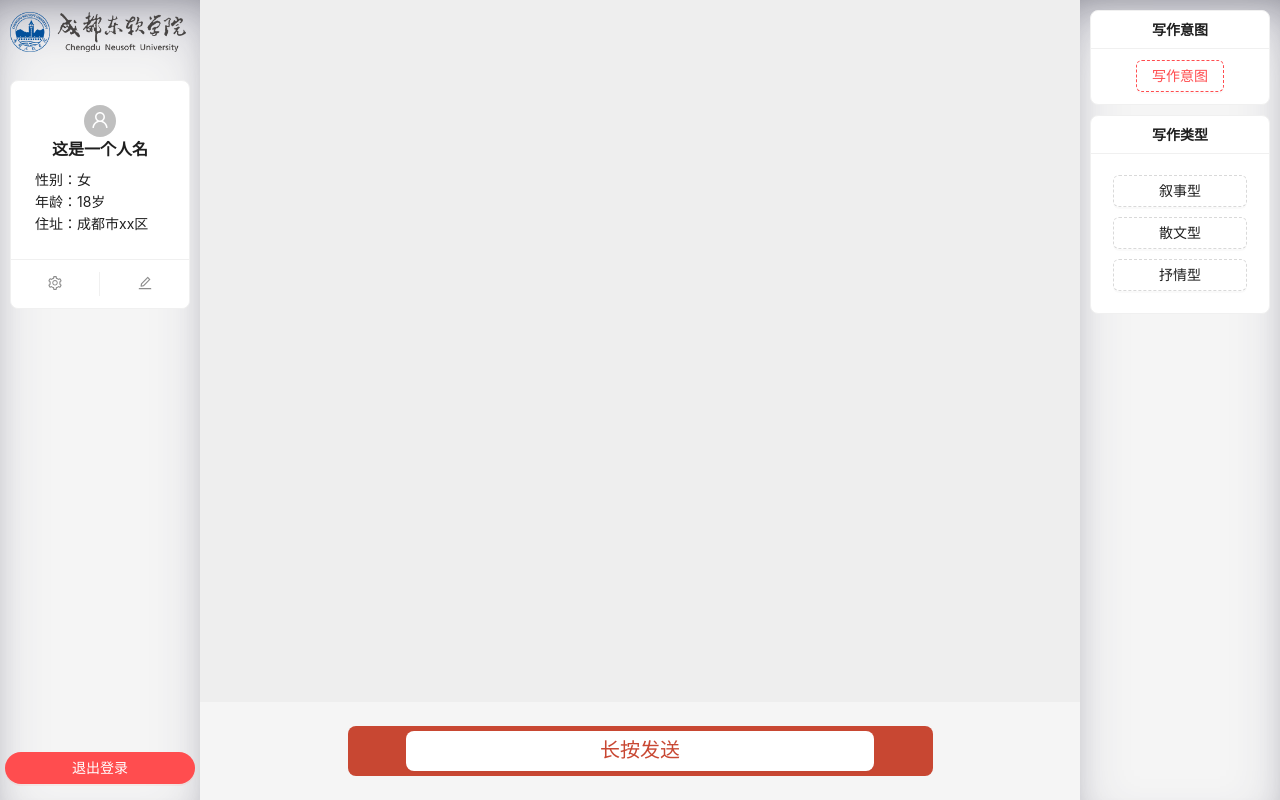
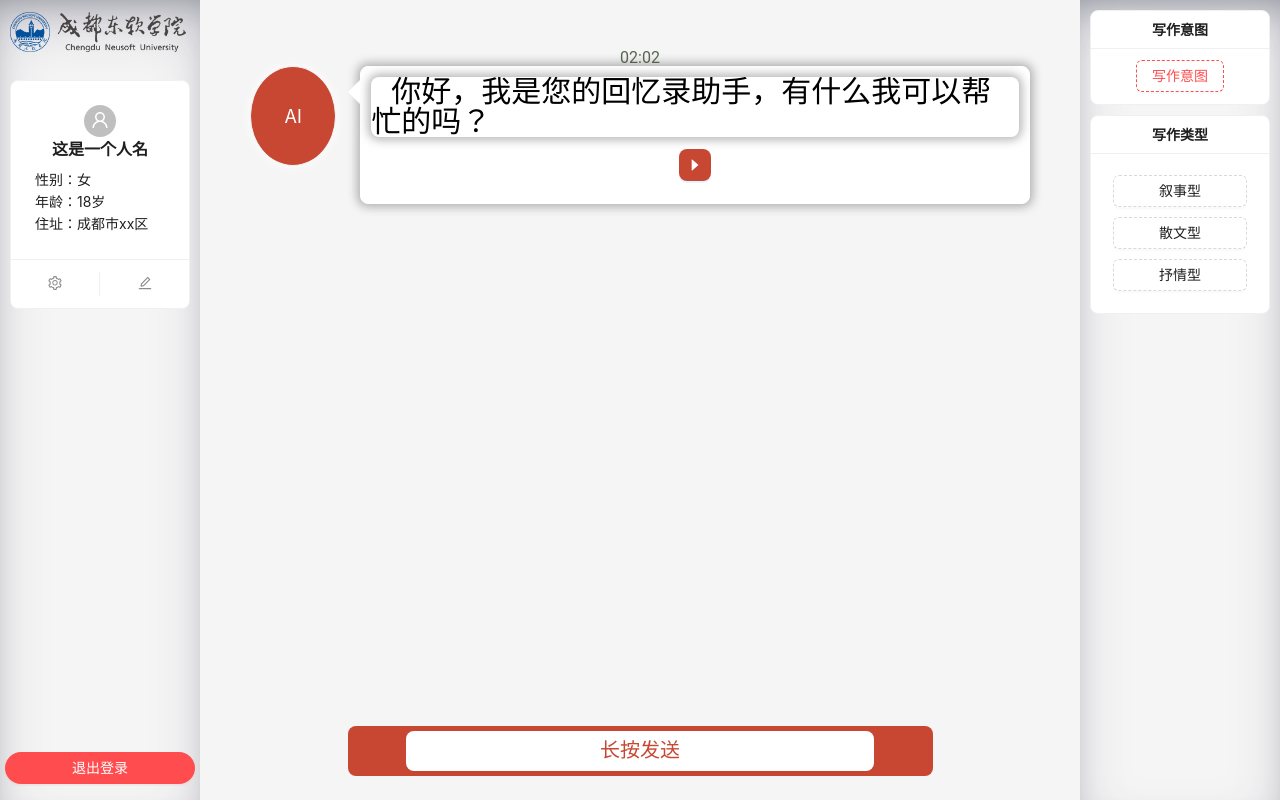
Before and after one commit to lxr1226/collection_of_memories, a Vue app: page /#/MainPage in a window 1280 px wide. Built offline with nearby package versions, Linux system fonts and the light colour scheme.

Commit message:
更新一进页面就出现AI助手

```diff
--- a/package.json
+++ b/package.json
@@ -13,6 +13,8 @@
     "format": "prettier --write src/"
   },
   "dependencies": {
+    "@ant-design/icons-vue": "^7.0.1",
+    "ant-design-icons": "^1.3.3",
     "ant-design-vue": "^4.1.2",
     "axios": "^1.6.8",
     "normalize": "^0.3.1",
--- a/src/components/mains/main-page/content/Content.vue
+++ b/src/components/mains/main-page/content/Content.vue
@@ -1,8 +1,8 @@
 <template>
   <div class="box">
     <div class="head-portrait">
-      <div v-for="(content, isAI, index) in combinedContents" :key="index">
-        <div v-if="index % 2 !== 0 && isAI">
+      <div v-for="(content,index) in combinedContents" :key="index">
+        <div v-if="index % 2 === 0 ">
           <AI :newContent="content" />
         </div>
         <div v-else>
@@ -29,41 +29,6 @@ const props = defineProps({
   }
 })
 
-// 对话框内容数组
-const dialogContents = ref<string[]>([])
-
-// 添加新的对话框内容，并根据对话框类型和前一个对话框的类型来确定位置
-const addDialog = (content: string, isAI: boolean) => {
-  // 如果数组为空，直接添加对话框内容
-  if (dialogContents.value.length === 0) {
-    dialogContents.value.push(content)
-    // 更新合并后的对话内容数组
-    updateCombinedContents()
-  } else {
-    // 获取前一个对话框的类型
-    const prevIsAI = isAIAtIndex(dialogContents.value.length - 1)
-    // 检查前一个对话框的类型和当前对话框的类型是否相同
-    if (prevIsAI !== isAI) {
-      // 如果相同，则将内容添加到上一个对话框里
-      dialogContents.value[dialogContents.value.length - 1] = content
-      updateCombinedContents()
-    } else {
-      // 如果不同类型，则添加对话框内容
-      dialogContents.value.push(content)
-      updateCombinedContents()
-    }
-  }
-}
-
-// 根据索引判断对话框类型（AI 或 User）
-const isAIAtIndex = (index: number) => {
-  console.log(index)
-  return index % 2 === 0
-}
-
-// 合并对话框内容数组
-const combinedContents = ref<string[]>([])
-
 // 监听 props 中的 receivedData 和 isAI 的变化，以便更新对话内容
 watch(
   () => props.receivedData,
@@ -74,10 +39,60 @@ watch(
   }
 )
 
-// 更新合并的对话内容数组
-const updateCombinedContents = () => {
-  combinedContents.value = []
-  combinedContents.value.push(...dialogContents.value)
+// 存储 AI 对话框和user对话框的内容数组
+const aiContents = ref<string[]>(['你好，我是您的回忆录助手，有什么我可以帮忙的吗？']);
+const userContents = ref<string[]>([]);
+
+// 将 AI 对话框内容和用户对话框内容交错合并
+const combinedContents = ref<string[]>([]);
+
+const maxLength = Math.max(aiContents.value.length, userContents.value.length);
+
+for (let i = 0; i < maxLength; i++) {
+  if (i % 2 === 0) {
+    // 偶数索引，添加 AI 对话框内容
+    if (aiContents.value[i]) {
+      combinedContents.value.push(aiContents.value[i]);
+    }
+  } else {
+    // 奇数索引，添加用户对话框内容
+    if (userContents.value[i]) {
+      combinedContents.value.push(userContents.value[i]);
+    }
+  }
+}
+// 上一个对话框的类型，默认为用户对话框
+let lastDialogType: string | null = 'AI';
+// 添加对话框
+function addDialog(newValue:string,isAI:boolean) {
+  const currentDialogType = isAI ? 'AI' : 'User';
+
+  if (currentDialogType === lastDialogType) {
+    // 如果当前对话框类型与上一个对话框类型相同，则将新内容追加到上一个对话框中
+    if (currentDialogType === 'AI') {
+      aiContents.value[aiContents.value.length - 1] =  newValue;
+    } else {
+      userContents.value[userContents.value.length - 1] = newValue;
+    }
+  } else {
+    // 如果当前对话框类型与上一个对话框类型不同，则创建新的对话框
+    if (isAI) {
+      aiContents.value.push(newValue);
+      lastDialogType = 'AI';
+    } else {
+      userContents.value.push(newValue);
+      lastDialogType = 'User';
+    }
+  }
+  updateCombinedContents();
+}
+
+function updateCombinedContents() {
+  combinedContents.value = [];
+  for (let i = 0; i < Math.max(aiContents.value.length, userContents.value.length); i++) {
+    if (aiContents.value[i]) combinedContents.value.push(aiContents.value[i]);
+    if (userContents.value[i]) combinedContents.value.push(userContents.value[i]);
+  }
 }
 // 暴露给父组件的方法
 defineExpose({ addDialog })
--- a/src/components/mains/main-page/content/content-page/Ai.vue
+++ b/src/components/mains/main-page/content/content-page/Ai.vue
@@ -12,7 +12,7 @@
               </span>
             </div>
             <div class="custom-tooltip-button">
-              <VoiceButton :content="tooltip.content" />
+              <VoiceButton :content="tooltip.content"/>
             </div>
           </div>
         </div>
@@ -23,6 +23,7 @@
   <script setup lang="ts">
   import {ref, onMounted, watch, defineComponent, onUpdated} from 'vue';
   import {Avatar as AAvatar, Popconfirm as APopconfirm} from 'ant-design-vue';
+  import { CaretRightOutlined } from '@ant-design/icons'
   import VoiceButton from '../content-page/VoiceButton.vue';
   import Time from '../content-page/Time.vue'
 
--- a/src/components/mains/main-page/content/content-page/VoiceButton.vue
+++ b/src/components/mains/main-page/content/content-page/VoiceButton.vue
@@ -1,21 +1,23 @@
 <template>
   <div>
-    <a-button
+    <Button
       v-for="(button, index) in buttons"
       :key="index"
-      type="default"
-      :style="{ backgroundColor: '#c84732', borderRadius: '8px', color: '#fff' }"
+      type="primary"
+      :style="{ backgroundColor:button.active ?button.styles.bgplay:button.styles.bgpause , borderRadius: '8px', color: '#fff' }"
       @click="toggleButtonStyle(button)"
-      >播放
-      <CaretRightOutlined />
-    </a-button>
+      :icon="button.active ? button.icons.pause : button.icons.play"
+      >
+    </Button>
   </div>
+
 </template>
 
 <script setup lang="ts">
 import { ref, onMounted } from 'vue'
-import { Button as AButton } from 'ant-design-vue'
-import { CaretRightOutlined } from '@ant-design/icons'
+import { Button } from 'ant-design-vue'
+import { h } from 'vue';
+import { CaretRightOutlined ,PauseOutlined} from '@ant-design/icons-vue'
 import { defineProps } from 'vue'
 const textToSynthesize = ref('')
 const player = ref<HTMLAudioElement | null>(null)
@@ -54,23 +56,24 @@ async function Play() {
 const buttons = ref([
   {
     id: 1,
-    style: {
-      backgroundColor: '#c84732',
-      iconName: 'play' // 默认
+    styles: {
+      bgplay: '#56684f',
+      bgpause: '#c84732',
+    },
+    icons: {
+      play: h(CaretRightOutlined), // 播放图标
+      pause: h(PauseOutlined) // 暂停图标
     },
     active: false // 初始状态为非激活状态
   }
-  // 可以添加更多的按钮数据
 ])
 
 // 点击按钮时切换样式的函数
 const toggleButtonStyle = (button: { active: boolean; id: number }) => {
   if (button.active) {
-    //handleStop();
     pauseAudio()
   } else {
     // 如果按钮是非激活状态，则切换到新样式
-    //handleSpeak();
     synthesizeAndPlay(button.id, button.active)
   }
   // 切换按钮状态
@@ -79,8 +82,7 @@ const toggleButtonStyle = (button: { active: boolean; id: number }) => {
 // 定义全局变量 audio
 let audio: any
 async function synthesizeAndPlay(buttonId: number, active: boolean) {
-  const buttonsValue = buttons.value // 获取 buttons 的原始值
-  const button = buttonsValue.find((b) => b.id === buttonId) // 根据 id 获取对应的按钮数据
+  const button = buttonId
   if (!props.content) {
     alert('Please enter some text to synthesize.')
     return
--- a/src/components/mains/main-page/footer/VoiceInput.vue
+++ b/src/components/mains/main-page/footer/VoiceInput.vue
@@ -83,7 +83,8 @@ function recStop() {
 // 设置请求头
 const config = {
   headers: {
-    'Content-Type': 'application/octet-stream'
+    'Content-Type': 'application/octet-stream',
+    'Authorization':'bearer'
   }
 }
 // 封装发送Base64编码的录音数据到后端的方法
@@ -91,7 +92,7 @@ const sendDataToBackend = (wavBlob:Blob) => {
   axios.post('http://47.108.144.113:8906/transcribeAudio', wavBlob, config)
     .then((response) => {
       if (response.data) {
-        const responseData = response.data.replace(/^\[|]$/g, '');
+        const responseData = response.data.data.body.replace(/^\[|]$/g, '');
         sendDataToParent(responseData,false);
         sendMessage(responseData);
         // const formData = new FormData();
@@ -107,6 +108,7 @@ const sendDataToBackend = (wavBlob:Blob) => {
     });
 };
 let dataBuffer: string[] = [];
+
  const sendMessage = (text:string) => {
   if (text) {
     // 发送消息给后端
--- a/src/views/mains/MainPage.vue
+++ b/src/views/mains/MainPage.vue
@@ -13,12 +13,20 @@
       <a-button type="primary" danger shape="round" class="login-out">退出登录</a-button>
     </a-layout-sider>
     <a-layout>
-      <a-layout-content :style="contentStyle">
+      <!-- <a-layout-content :style="contentStyle">
         <div style="padding:0 50px">
           <AI :newContent="contents" v-if="isAIVisible" style="margin: 50px;"></AI>
         </div>
 
         <Content ref="contentRef" :receivedData="receivedData" :isAI="isAI"></Content>
+      </a-layout-content> -->
+      <a-layout-content class="content-wrapper">
+        <div style="height: 90vh; overflow-y: auto;">
+          <div style="padding: 0 50px">
+            <AI :newContent="contents" v-if="isAIVisible" style="margin: 50px;"></AI>
+          </div>
+          <Content ref="contentRef" :receivedData="receivedData" :isAI="isAI"></Content>
+        </div>
       </a-layout-content>
       <a-layout-footer :style="footerStyle">
         <VoiceInput
@@ -59,13 +67,13 @@ import Content from '../../components/mains/main-page/content/Content.vue'
 // import VoiceInput from '../../components/footer/VoiceInput.vue';
 const isAIVisible=ref(false)
 const contents ='请说出您的写作意图'
-const contentStyle: CSSProperties = {
-  textAlign: 'left',
-  minHeight: 120,
-  lineHeight: '50px',
-  color: '#fff',
-  backgroundColor: '#eee'
-}
+// const contentStyle: CSSProperties = {
+//   textAlign: 'left',
+//   minHeight: 120,
+//   lineHeight: '50px',
+//   color: '#fff',
+//   backgroundColor: '#eee'
+// }
 
 const siderStyle: CSSProperties = {
   position: 'relative',
@@ -117,7 +125,9 @@ const handleClick=()=>{
 
 <style scoped>
 .main {
-  min-height: 100%;
+  /* min-height:100%;在电脑屏幕稍大的地方显示有滑动条 */
+  max-height: 100%;
+
 }
 
 .login-out {
@@ -127,4 +137,8 @@ const handleClick=()=>{
   right: 5px;
   margin: 0 auto;
 }
+
+.content-wrapper {
+  height: 100%; /* 使内容区域撑满父元素 */
+}
 </style>
```
Also changed, not shown: 1 other file (tests, documents, lock files or other folders).
